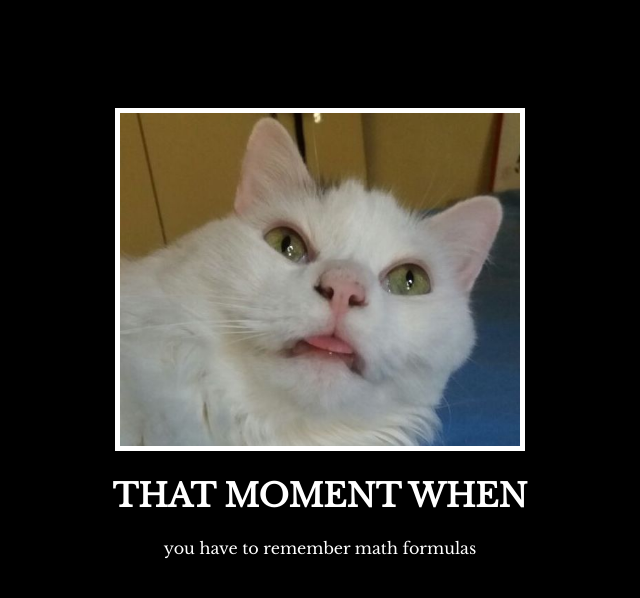
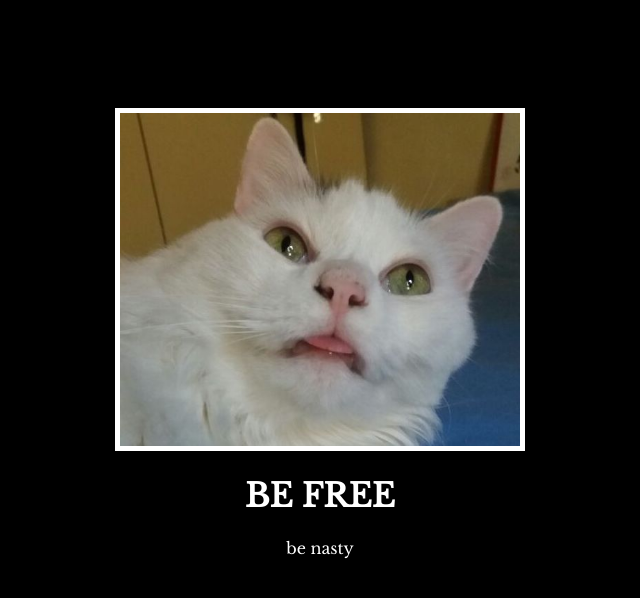
Before and after one commit to Sere21/html-meme, a plain HTML site: page index.html in a window 1280 px wide. Shown: the top 598 px of the page, without its empty margins (420-1060 px from the left). Drawn offline with nearby package versions, Linux system fonts and the light colour scheme.

Commit message:
Update index.html

```diff
--- a/index.html
+++ b/index.html
@@ -31,8 +31,8 @@ But it must have the following features:
 <body>
 <div>
   <img src="./assets/images/nasty.jpg"/>
-  <h1 id="words">that moment when</h1>
-  <p id="words">you have to remember math formulas</p>
+  <h1 id="words">be free</h1>
+  <p id="words">be nasty</p>
 </div>
 
 </body>
```
